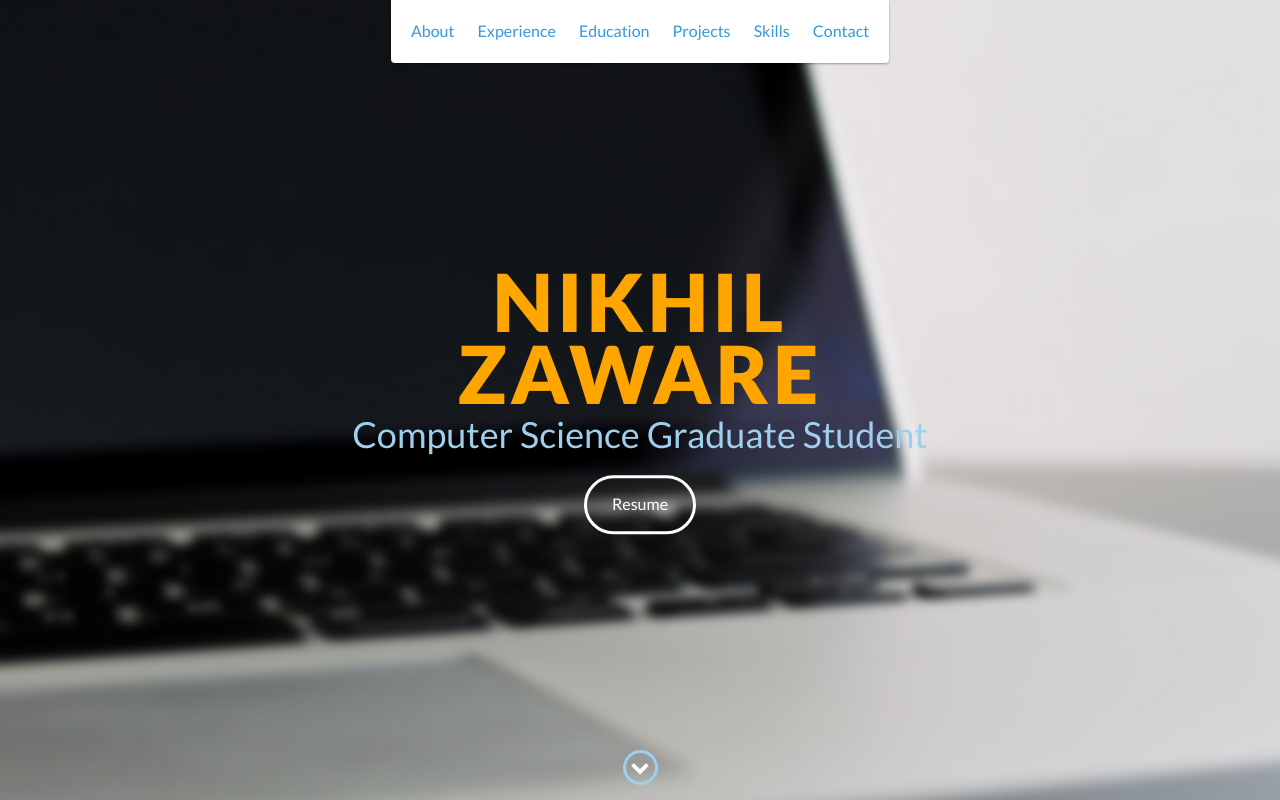
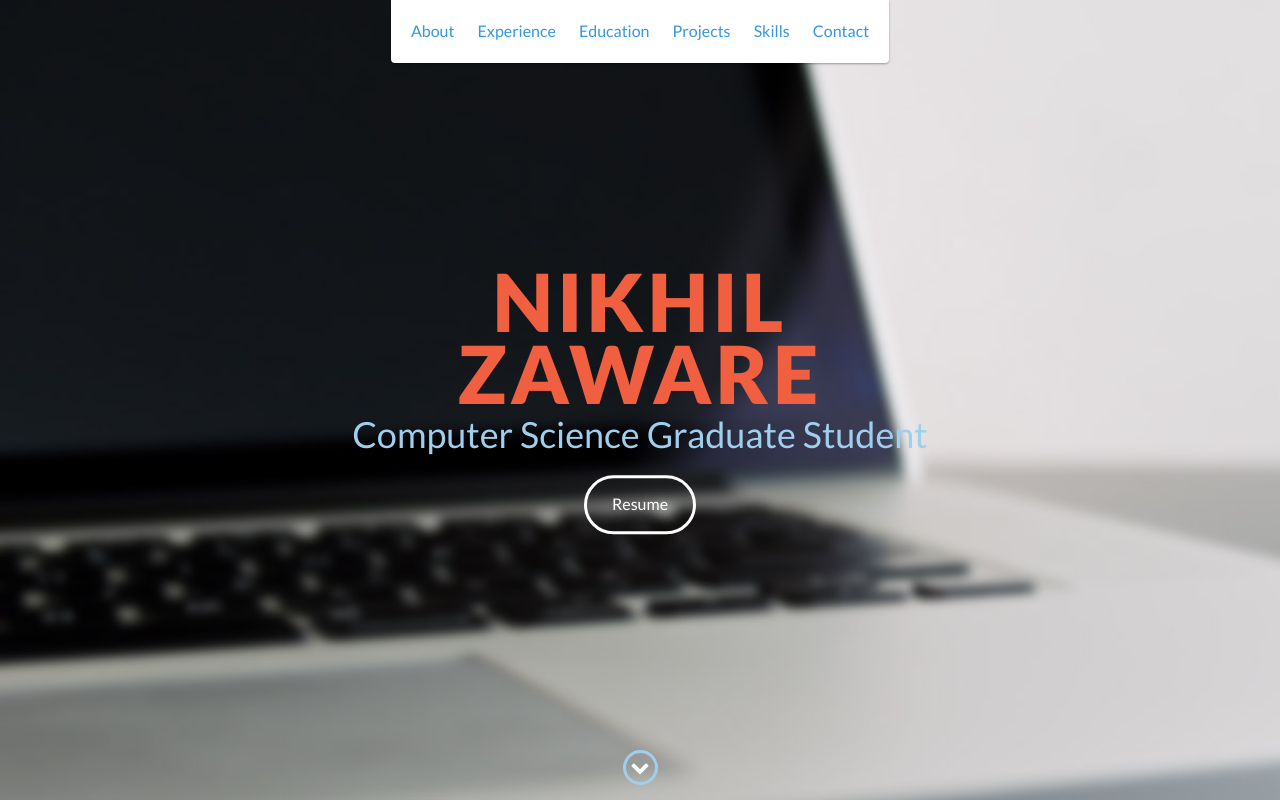
Before and after one commit to nikhil-zaware/nikhil-zaware.github.io, a plain HTML site: page index.html in a window 1280 px wide. Shown: the top 800 px of the page. Drawn offline with nearby package versions, Linux system fonts and the light colour scheme; files that its build step writes are made by us from their sources.

Commit message:
Update scss/styles.scss

```diff
--- a/scss/styles.scss
+++ b/scss/styles.scss
@@ -357,7 +357,7 @@ footer {
     }
 
     h1 {
-        color: orange;
+        color: #f05f40;
         font-weight: 900;
         font-size: 5em;
         text-transform: uppercase;
```
